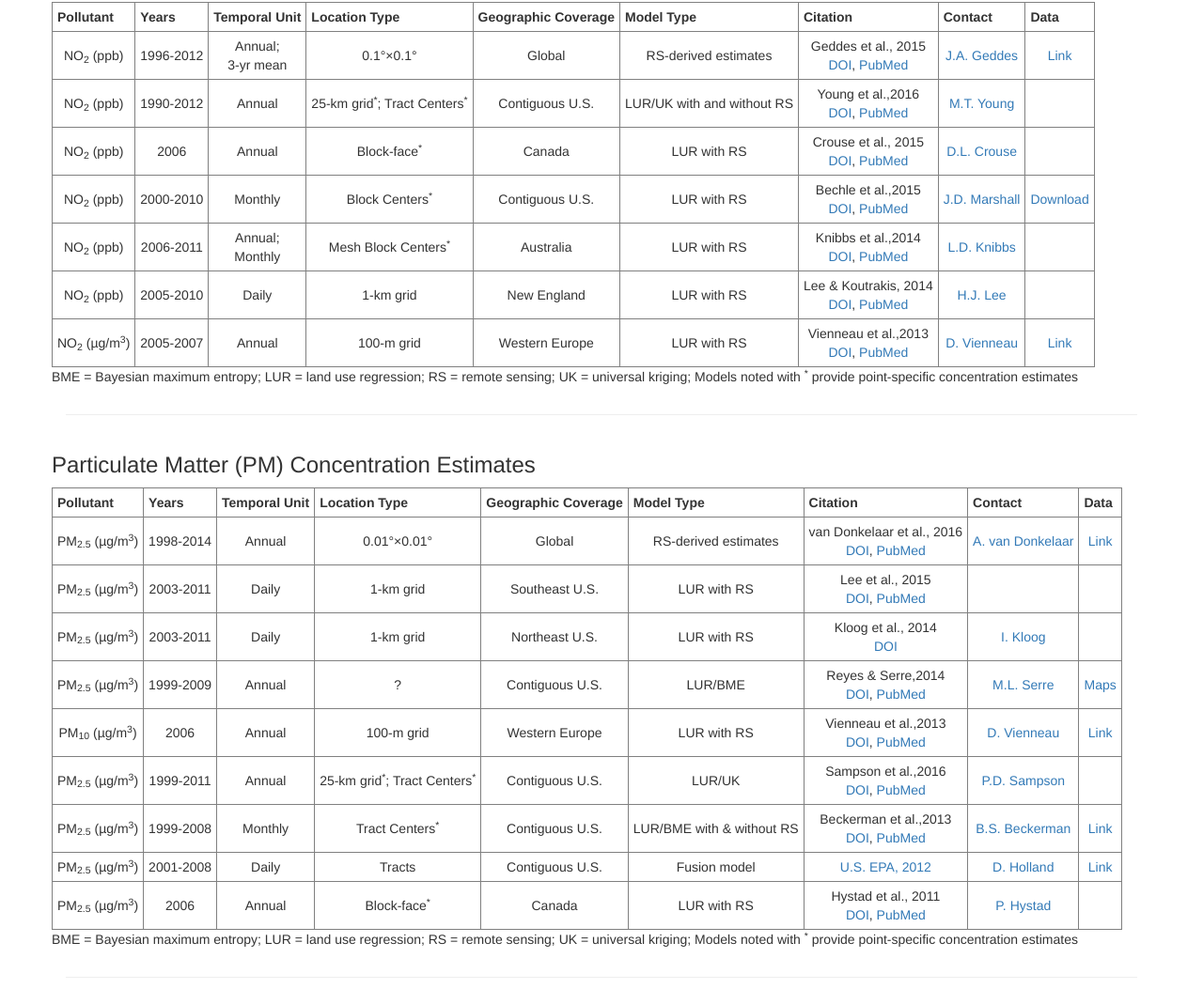
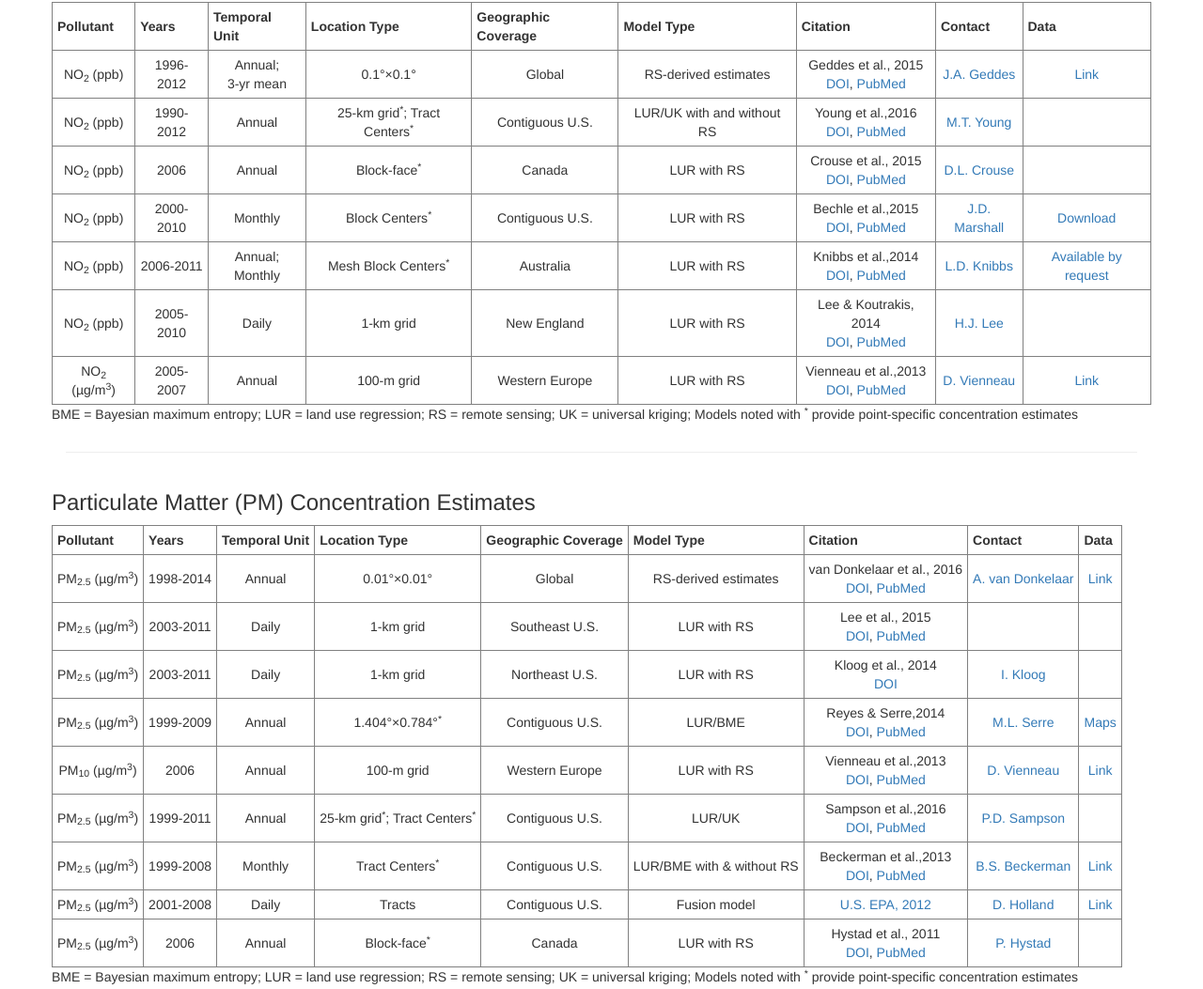
Before and after one commit to spatialmodel/concentrations, a plain HTML site: page index.html in a window 1280 px wide. Shown: the part 755-1808 px from the top of the page at 94% size. Drawn offline with Linux system fonts and the light colour scheme.

Commit message:
table updates
Update to L Knibbs data availability and Serre & Reyes location unit
value

```diff
--- a/index.html
+++ b/index.html
@@ -153,7 +153,7 @@
                         <td>LUR with RS</td>
                         <td>Knibbs et al.,2014 <br><a href="http://dx.doi.org/10.1016/j.envres.2014.09.011">DOI</a>, <a href="http://www.ncbi.nlm.nih.gov/pubmed/25282278">PubMed</a></td>
                         <td><a href="mailto:l.knibbs@uq.edu.au">L.D. Knibbs</a></td>
-                        <td></td>
+                        <td><a href="mailto:l.knibbs@uq.edu.au">Available by request</a></td>
                     </tr>
 
                     <tr>
@@ -249,7 +249,7 @@
                         <td>PM<sub>2.5</sub> (&micro;g/m<sup>3</sup>)</td>
                         <td>1999-2009</td>
                         <td>Annual</td>
-                        <td>?</td>
+                        <td>1.404&deg;&times;0.784&deg;<sup>*</sup></td>
                         <td>Contiguous U.S.</td>
                         <td>LUR/BME</td>
                         <td>Reyes & Serre,2014 <br><a href="http://dx.doi.org/10.1021/es4040528">DOI</a>, <a href="http://www.ncbi.nlm.nih.gov/pubmed/24387222">PubMed</a></td>
```
